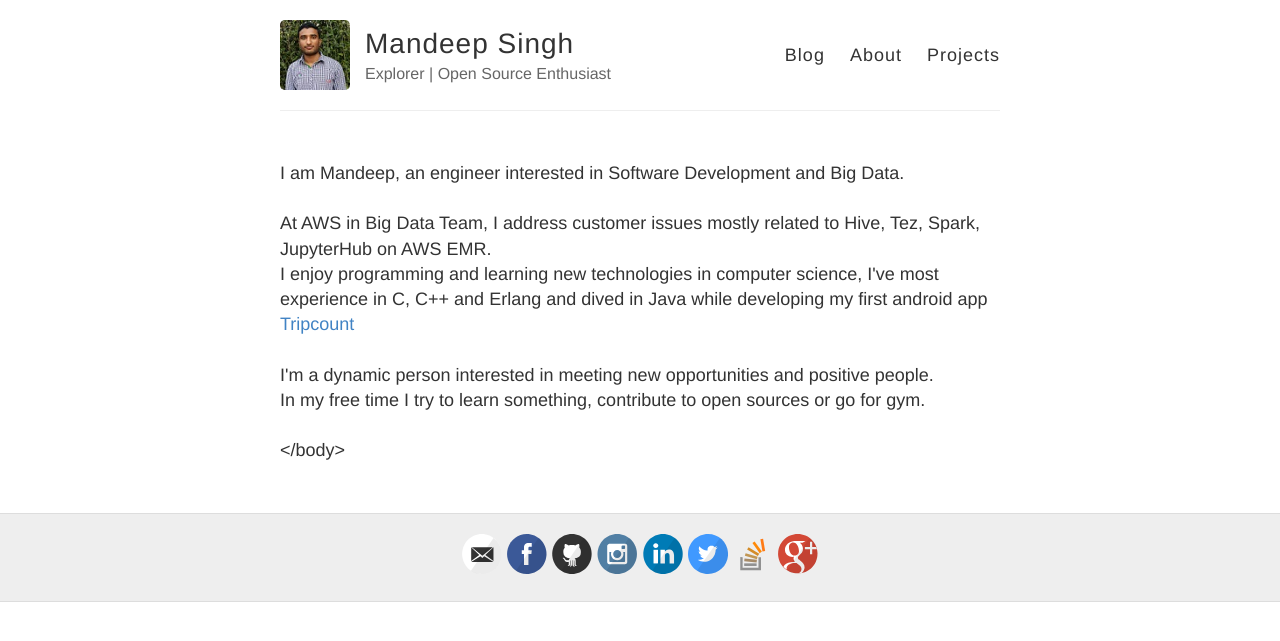
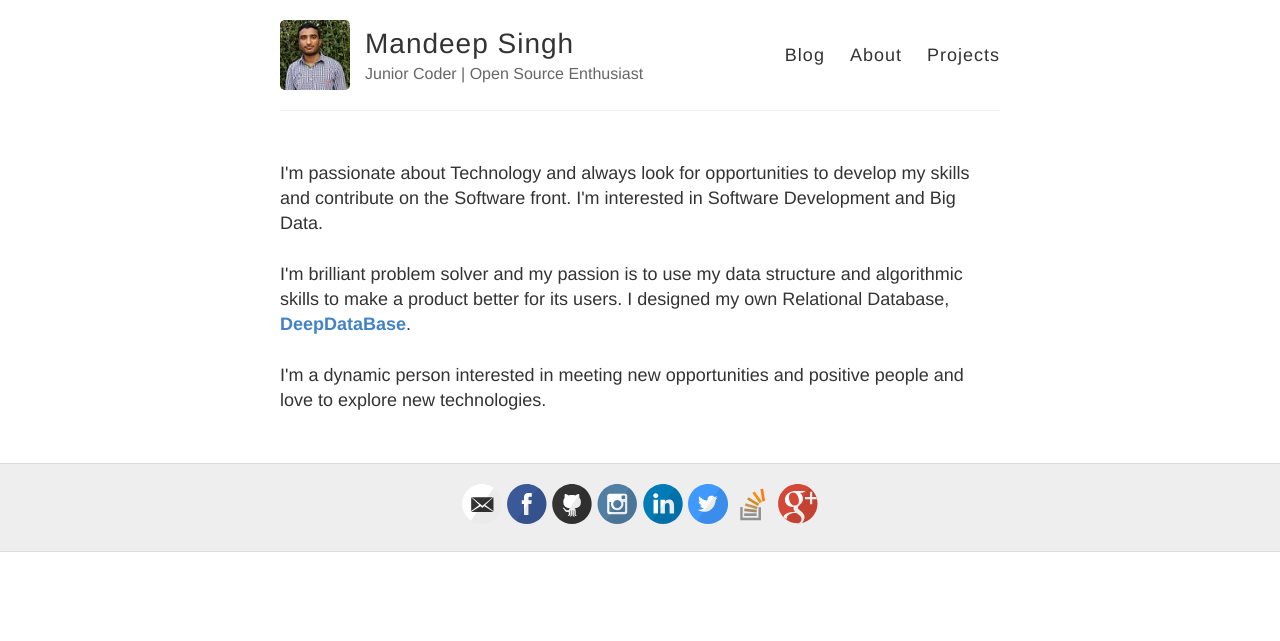
Before and after one commit to msdeep14/msdeep14.github.io, a Jekyll site: the page built from about.md, in a window 1280 px wide. Shown: the top 641 px of the page. Built offline with Jekyll 4.4.1, drawn with Linux system fonts in a browser that asks for light colours; comment, search, counter and statistics services are not loaded.

```diff
--- a/_config.yml
+++ b/_config.yml
@@ -6,7 +6,7 @@
 name: Mandeep Singh
 
 # Short bio or description (displayed in the header)
-description: Explorer | Open Source Enthusiast
+description: Junior Coder | Open Source Enthusiast
 
 # URL of your avatar or profile pic (you could use your GitHub profile pic)
 avatar: https://raw.githubusercontent.com/msdeep14/msdeep14.github.io/master/images/mandeep13.jpg
--- a/_includes/about.html
+++ b/_includes/about.html
@@ -25,45 +25,14 @@
 </div> -->
     <p>
       <!-- <div class="LI-profile-badge"  data-version="v1" data-size="medium" data-locale="en_US" data-type="horizontal" data-theme="dark" data-vanity="msdeep14"><a class="LI-simple-link" href='https://in.linkedin.com/in/msdeep14?trk=profile-badge' target="_blank">Mandeep Singh</a></div> -->
-    I am Mandeep, an engineer interested in Software Development and Big Data.<br />
-    <br />
 
-    At AWS in Big Data Team, I address customer issues mostly related to Hive, Tez, Spark, JupyterHub on AWS EMR.<br/>
 
-    I enjoy programming and learning new technologies in computer science, I've most experience in C, C++ and Erlang and dived
-    in Java while developing my first android app <a target="_blank" href = "https://github.com/msdeep14/Tripcount">Tripcount</a>
-    <br />
-    <br />
+    I'm passionate about Technology and always look for opportunities to develop my skills and contribute on the Software front. I'm interested in Software Development and Big Data.
+<br/><br/>
+I'm brilliant problem solver and my passion is to use my data structure and algorithmic skills to make a product better for its users. I designed my own Relational Database, <a href="https://github.com/msdeep14/DeepDataBase"> <strong>DeepDataBase</strong></a>.
+<br/><br/>
+I'm a dynamic person interested in meeting new opportunities and positive people and love to explore new technologies.
+<br/>
+    </p>
 
-    I'm a dynamic person interested in meeting new opportunities and positive people.<br/>
-    In my free time I try to learn something, contribute to open sources or go for gym.
-    <br/><br/>
-    <!-- <strong>**If you want to learn and grow with me, reach me by following the links on page footer</strong> <br />
-</p> -->
-
-    <!-- <h2>Work Experience</h2>
-    <p>
-        <ul>
-            <li>
-                <strong>Technical Content Writer Intern</strong> at <a target = "_blank" href = "http://www.geeksforgeeks.org/">GeeksforGeeks</a>  <strong>(July 2017 - Sept 2017)</strong>
-                <p class = "tab">
-                    <ul>
-                     <li>Contributed articles to help other geeks related to algorithms, data structures, C/C++, Erlang and linux features.</li>
-                     <li>All published articles links <a href = "{{ site.baseurl }}/projects/geeksforgeeks_articles.html">here</a></li>
-                 </ul>
-                </p>
-            </li>
-        <li><strong>Software Engineering Intern</strong> at <a target="_blank" href = "https://glabbr.com/"> Glabbr India Pvt. Ltd., Pune (India) </a>  <strong>(Dec 2016 - May 2017)</strong>
-        <p class = "tab">
-            <ul>
-            <li> Worked as a backend engineer for the complete customization of ejabberd XMPP server and optimisation of social
-            networking algorithms for server side implementation of
-            glabbr messenger </li>
-            <li>I contributed in design and development of group chat, media messaging, webpage request module, caching
-              system, improved JSON processing to Erlang records time using jiffy library and improved key generation algorithm for AES encryption algorithm.</li>
-             <li>get<strong> <a target="_blank" href = "https://play.google.com/store/apps/details?id=com.glabbr.messenger">glabbr on playstore</a></strong></li>
-        </ul>
-        </p></li>
-    </ul>
-    </p> -->
 </body>
```
Also changed, not shown: images/dp.png, 2 other files.
